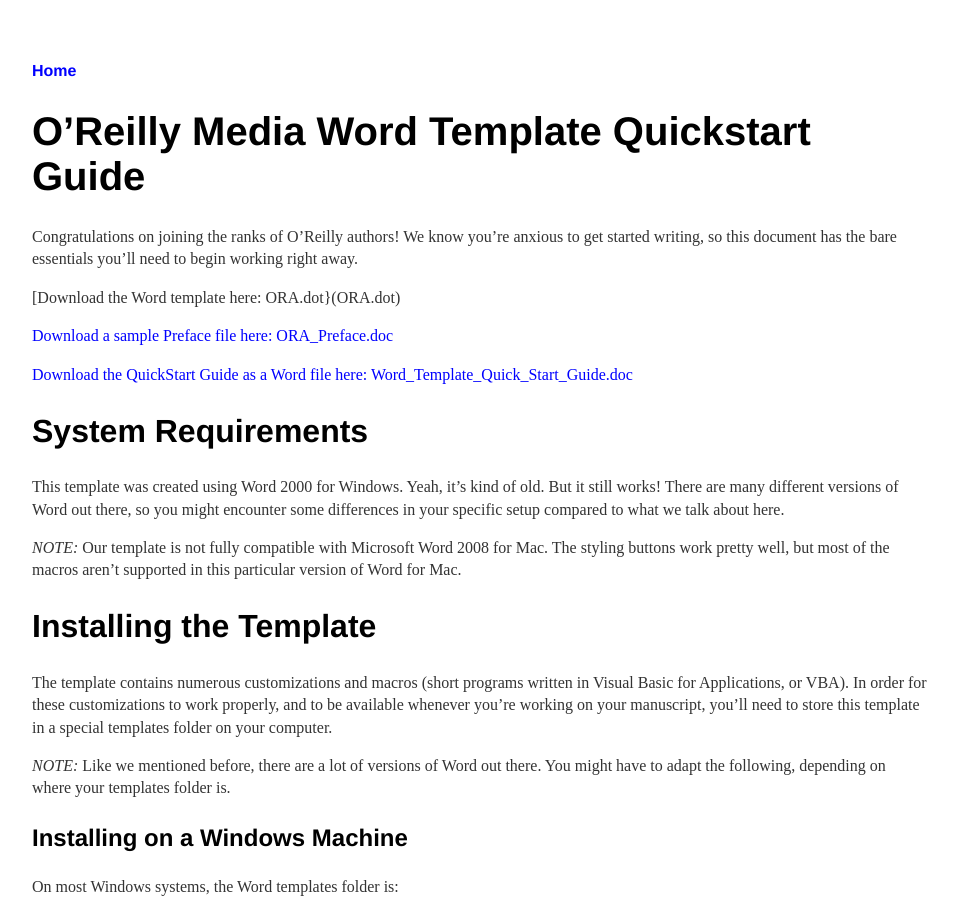
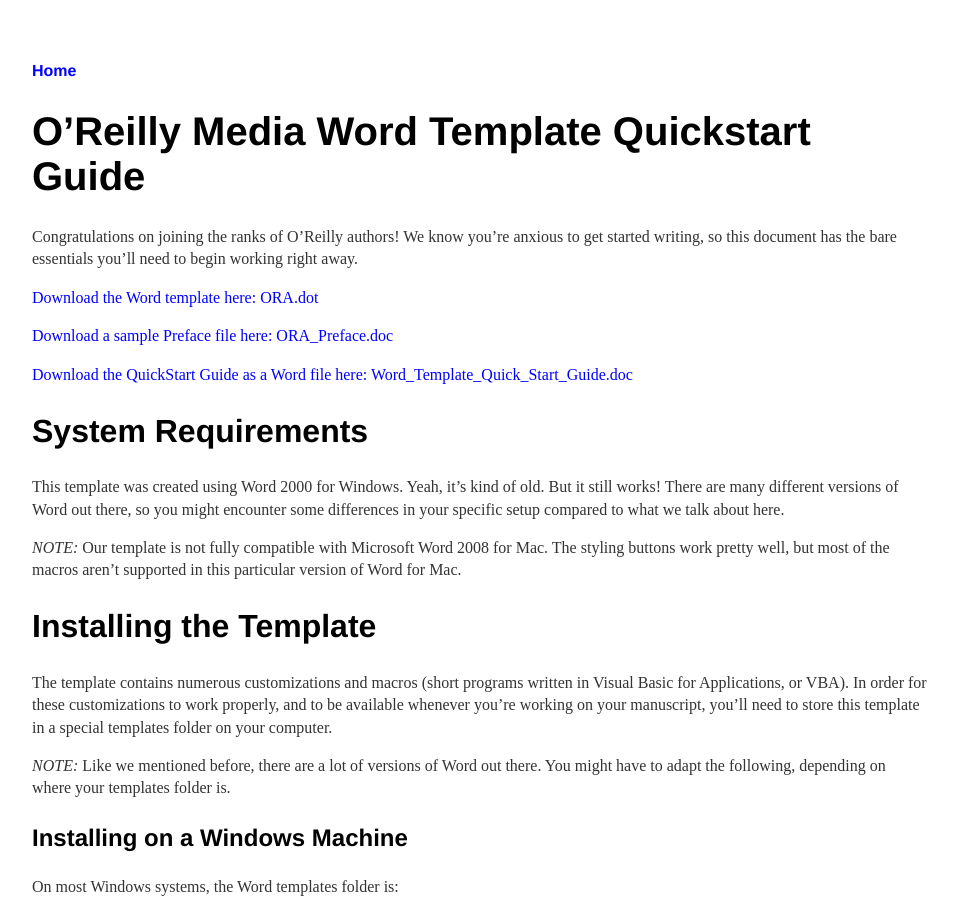
Before and after one commit to oreillymedia/production-resources, a Jekyll site: the page built from word/index.md, in a window 1280 px wide and 900 px high. Shown: the whole window, without its empty margins (160-1118 px from the left). Built offline with Jekyll 4.4.1, drawn with Linux system fonts in a browser that asks for light colours.

Commit message:
fixes typo in link to file

```diff
--- a/word/index.md
+++ b/word/index.md
@@ -6,7 +6,7 @@
 
 Congratulations on joining the ranks of O'Reilly authors! We know you're anxious to get started writing, so this document has the bare essentials you'll need to begin working right away.
 
-[Download the Word template here: ORA.dot}(ORA.dot)
+[Download the Word template here: ORA.dot](ORA.dot)
 
 [Download a sample Preface file here: ORA_Preface.doc](ORA_Preface.doc)
 
```
